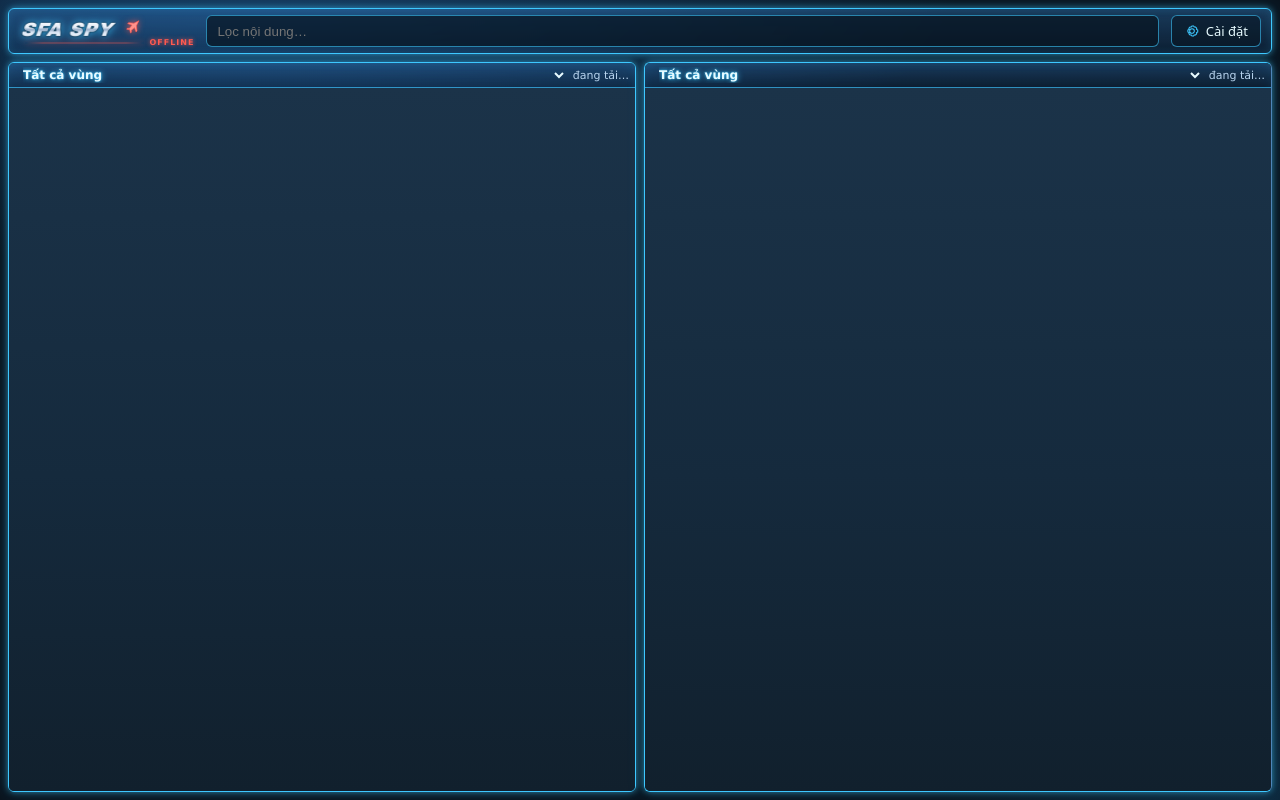
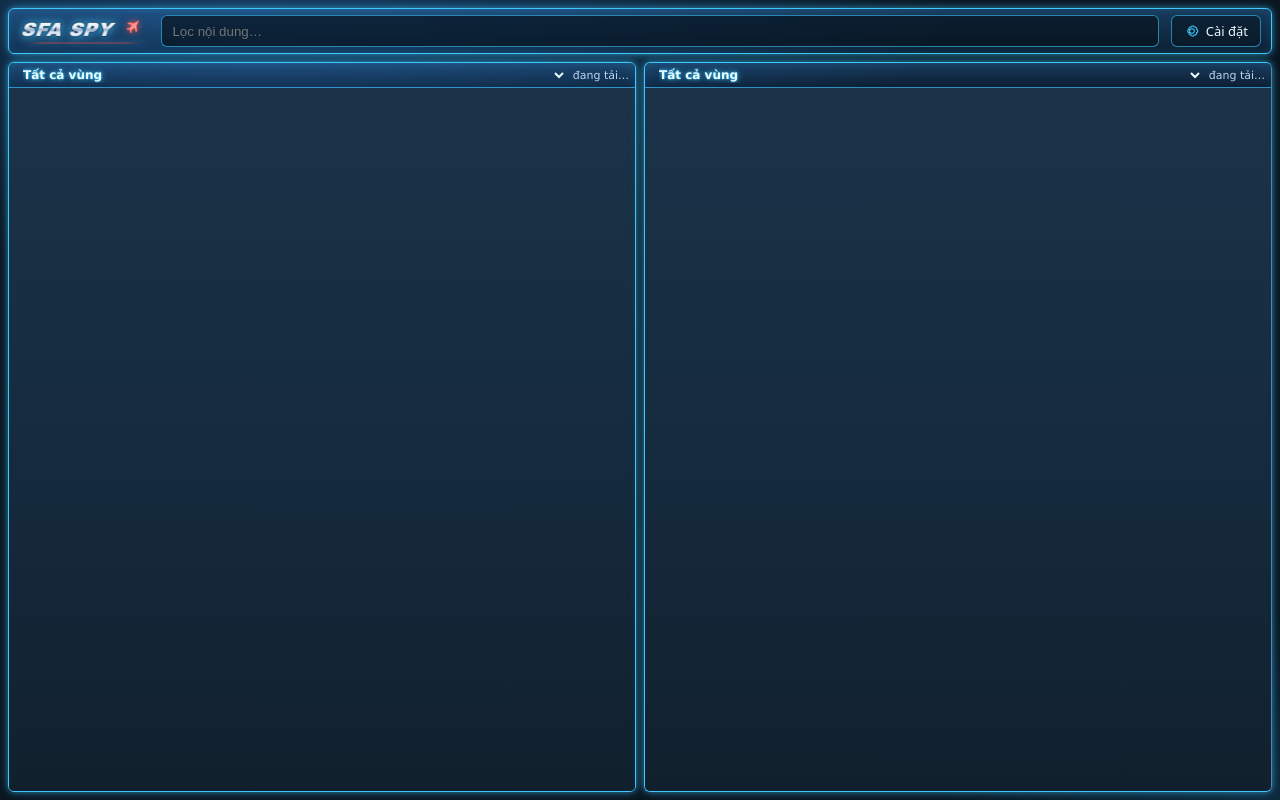
Before and after one commit to yanmad27/ace-spy, a plain HTML site: page web/static/index.html in a window 1280 px wide. Drawn offline with Linux system fonts and the light colour scheme; no server answers.

Commit message:
Viewer: state colour sweeps along the logo line behind a white tip; drop the status label
Claude-Session: https://claude.ai/code/session_01EZGcRdaBg9N6kzvvyAbR1C

```diff
--- a/web/static/app.js
+++ b/web/static/app.js
@@ -437,6 +437,28 @@ function syncURL() {
 // heartbeat recently; idle = reachable but nothing is capturing.
 const live = { connected: null, clients: null, regions: [] };
 
+const STATE_COLORS = { online: "#50ff8c", idle: "#ffbe3c", offline: "#ff5a50", "": "#3ec8ff" };
+const reduceMotion = matchMedia("(prefers-reduced-motion: reduce)");
+
+// Sweeps the new state colour along the logo line; the line keeps its old colour
+// until the sweep reaches the end.
+function wipeLine(color, first) {
+  if (first || reduceMotion.matches) {
+    brandEl.style.setProperty("--line", color);
+    return;
+  }
+  brandEl.style.setProperty("--to", color);
+  brandEl.classList.remove("wiping");
+  void brandEl.offsetWidth; // restart the animation
+  brandEl.classList.add("wiping");
+}
+
+brandEl.addEventListener("animationend", (ev) => {
+  if (ev.animationName !== "state-wipe") return;
+  brandEl.style.setProperty("--line", brandEl.style.getPropertyValue("--to"));
+  brandEl.classList.remove("wiping");
+});
+
 function renderStatus() {
   let text = "đang kết nối…", cls = "", title = "";
   if (live.connected === false) {
@@ -454,7 +476,9 @@ function renderStatus() {
   statusEl.textContent = text;
   statusEl.dataset.short = { online: "LIVE", idle: "IDLE", offline: "OFFLINE" }[cls] || "…";
   statusEl.className = `status ${cls}`.trim();
-  brandEl.className = `brand ${cls}`.trim();
+  if (brandEl.dataset.state !== cls) wipeLine(STATE_COLORS[cls] || STATE_COLORS[""], brandEl.dataset.state === undefined);
+  brandEl.dataset.state = cls;
+  brandEl.className = `brand ${cls}${brandEl.classList.contains("wiping") ? " wiping" : ""}`;
   brandEl.title = title ? `${text.toUpperCase()} · ${title}` : text;
 }
 
--- a/web/static/style.css
+++ b/web/static/style.css
@@ -408,6 +408,26 @@ body > header h1.logo::after {
   text-shadow: none;
 }
 .brand .status::before { display: none; }
+.brand .status::after { content: none !important; }
+/* State change: the new colour sweeps along the line behind a white tip. */
+body > header .brand h1.logo::before {
+  content: "";
+  position: absolute;
+  left: 6px;
+  bottom: 0;
+  z-index: 1;
+  width: 0;
+  height: 2px;
+  border-radius: 2px;
+  background: linear-gradient(90deg, transparent, var(--to) 15%, var(--to) calc(100% - 16px), #ffffff);
+  box-shadow: 0 0 6px var(--to);
+  opacity: 0;
+}
+body > header .brand.wiping h1.logo::before { opacity: 1; animation: state-wipe 0.9s ease-in-out forwards; }
+@keyframes state-wipe {
+  from { width: 0; }
+  to { width: calc(100% - 8px); }
+}
 .brand .status::after {
   content: attr(data-short);
   font: 700 8px/11px Verdana, Tahoma, sans-serif;
@@ -419,9 +439,9 @@ body > header .brand h1.logo::after {
   height: 2px;
   background:
     linear-gradient(90deg, transparent 0%, rgba(255, 255, 255, 0.95) 50%, transparent 100%) no-repeat,
-    linear-gradient(90deg, transparent, color-mix(in srgb, var(--sc) 85%, transparent) 15%, color-mix(in srgb, var(--sc) 85%, transparent) 85%, transparent);
+    linear-gradient(90deg, transparent, color-mix(in srgb, var(--line, var(--sc)) 85%, transparent) 15%, color-mix(in srgb, var(--line, var(--sc)) 85%, transparent) 85%, transparent);
   background-size: 28% 100%, 100% 100%;
-  box-shadow: 0 0 6px color-mix(in srgb, var(--sc) 90%, transparent);
+  box-shadow: 0 0 6px color-mix(in srgb, var(--line, var(--sc)) 90%, transparent);
   animation: heartbeat-run 1.6s linear infinite;
   transition: box-shadow 0.3s;
 }
```
